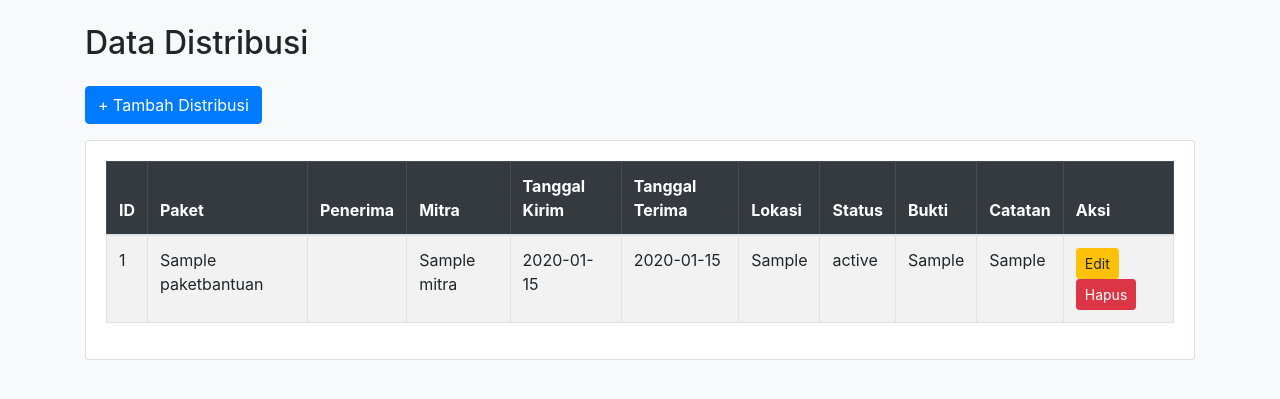
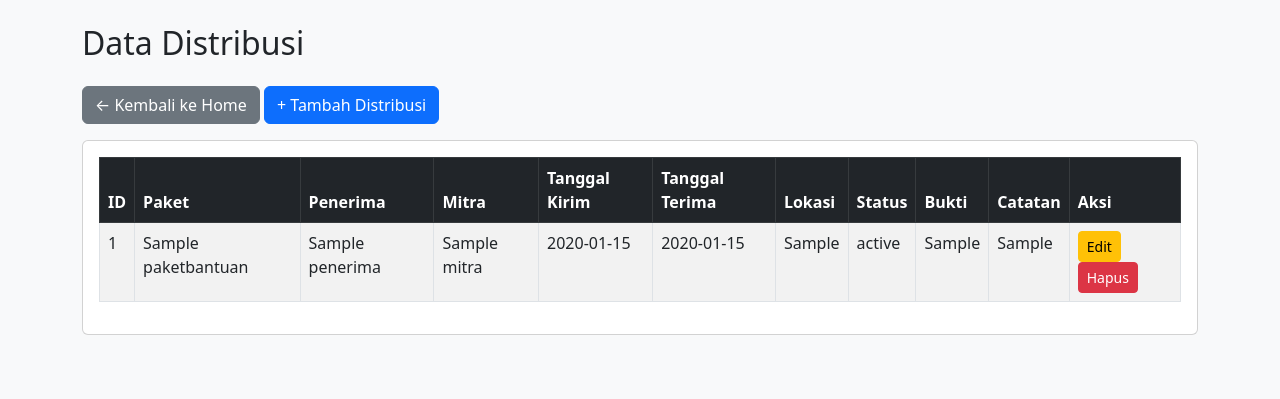
Before and after one commit to zaghokun/MBG-database-project, a PHP site: page /distribusi/index.php in a window 1280 px wide. Shown: the top 399 px of the page. Run offline with PHP 8.4, Linux system fonts and the light colour scheme; tables that the repository leaves empty hold one stand-in row (values such as "Sample post"); data that the repository does not hold is empty.

Commit message:
Update index.php

```diff
--- a/distribusi/index.php
+++ b/distribusi/index.php
@@ -7,7 +7,7 @@
 <head>
     <meta charset="UTF-8">
     <title>Data Distribusi</title>
-    <link rel="stylesheet" href="../bootstrap/css/bootstrap.min.css">
+    <link rel="stylesheet" href="https://cdn.jsdelivr.net/npm/bootstrap@5.3.0/dist/css/bootstrap.min.css">
 </head>
 
 <body class="bg-light">
@@ -15,7 +15,11 @@
 <div class="container mt-4">
     <h2 class="mb-4">Data Distribusi</h2>
 
-    <a href="update.php" class="btn btn-primary mb-3">+ Tambah Distribusi</a>
+    <!-- Tombol kembali ke home -->
+    <a href="../index.php" class="btn btn-secondary mb-3">← Kembali ke Home</a>
+
+    <!-- Tambah data -->
+    <a href="create.php" class="btn btn-primary mb-3">+ Tambah Distribusi</a>
 
     <div class="card">
         <div class="card-body">
@@ -41,7 +45,7 @@
                     $query = "
                         SELECT d.*,
                                p.nama_paket,
-                               r.nama_lengkap,
+                               r.nama_lengkap AS nama_penerima,
                                m.nama_mitra
                         FROM distribusi d
                         LEFT JOIN paketbantuan p ON d.paket_id = p.paket_id
@@ -51,7 +55,7 @@
 
                     $result = mysqli_query($conn, $query);
 
-                    while($row = mysqli_fetch_assoc($result)){
+                    while ($row = mysqli_fetch_assoc($result)) {
                         echo "
                         <tr>
                             <td>$row[distribusi_id]</td>
@@ -66,7 +70,7 @@
                             <td>$row[catatan_petugas]</td>
 
                             <td>
-                                <a href='edit.php?id=$row[distribusi_id]' class='btn btn-warning btn-sm'>Edit</a>
+                                <a href='update.php?id=$row[distribusi_id]' class='btn btn-warning btn-sm'>Edit</a>
                                 <a href='delete.php?id=$row[distribusi_id]' class='btn btn-danger btn-sm'
                                     onclick=\"return confirm('Yakin hapus data ini?');\">
                                     Hapus
```
